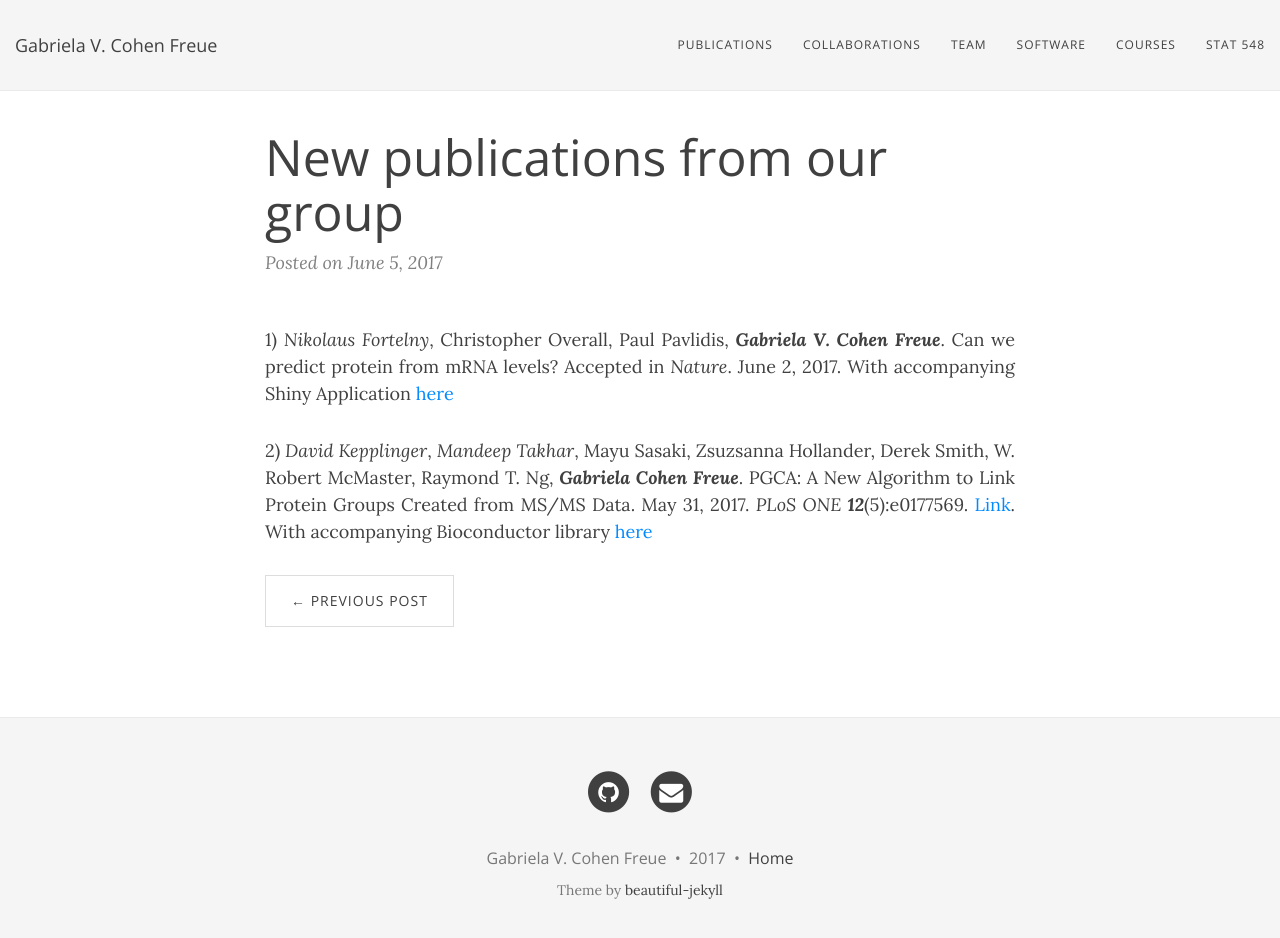
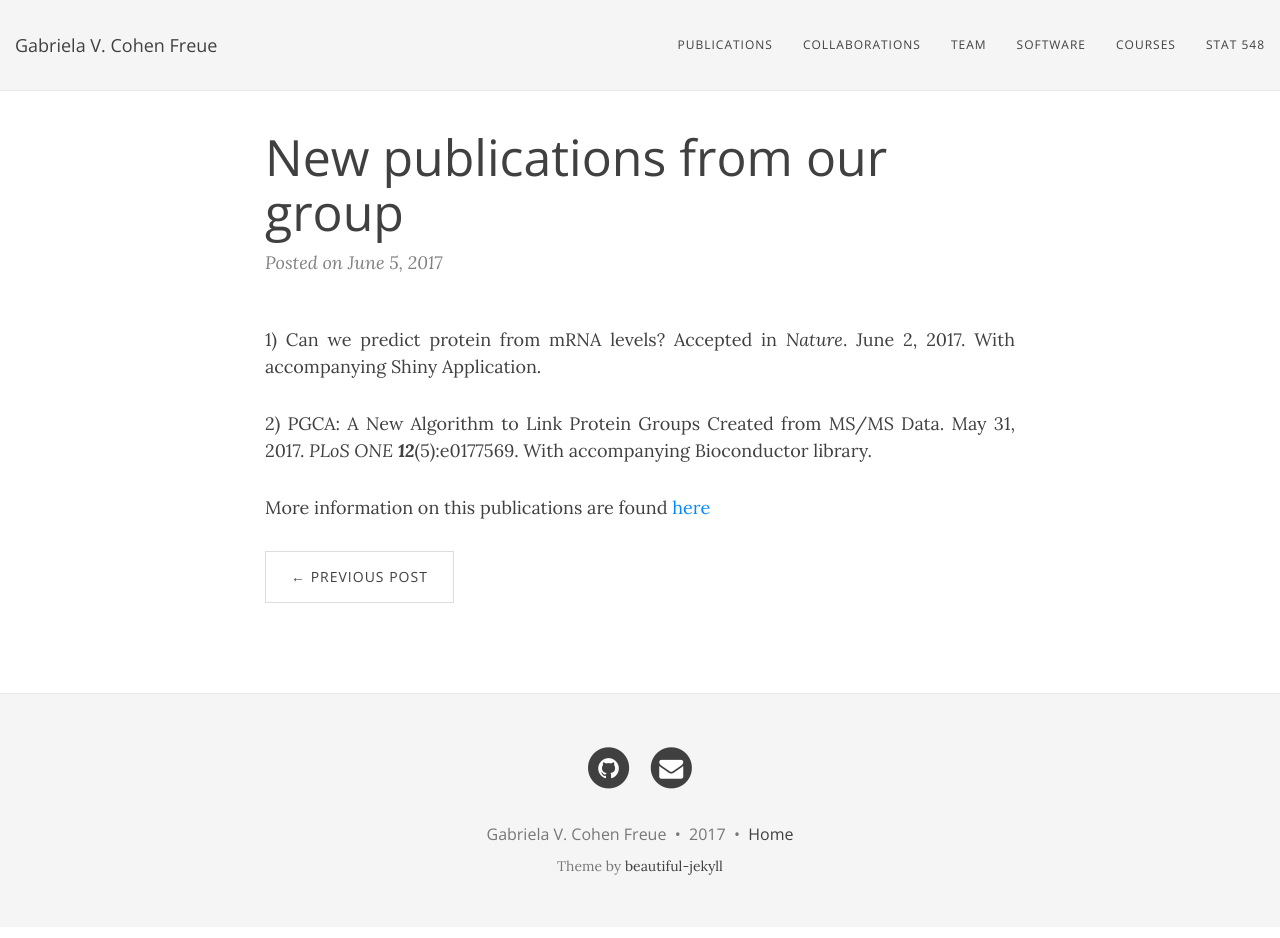
Before and after one commit to gcohenfr/gcohenfr.github.io, a Jekyll site: the page built from _posts/2017-06-05-test-markdown.md, in a window 1280 px wide and 951 px high. Shown: the top 938 px of the window. Built offline with Jekyll 4.4.1, drawn with Linux system fonts in a browser that asks for light colours; nearby versions of some CDN libraries.

Commit message:
Update 2017-06-05-test-markdown.md

```diff
--- a/_posts/2017-06-05-test-markdown.md
+++ b/_posts/2017-06-05-test-markdown.md
@@ -2,7 +2,8 @@
 layout: post
 title: New publications from our group
 ---
+1) Can we predict protein from mRNA levels? Accepted in *Nature*. June 2, 2017. With accompanying Shiny Application.
 
-1) *Nikolaus Fortelny*, Christopher Overall, Paul Pavlidis, ***Gabriela V. Cohen Freue***. Can we predict protein from mRNA levels? Accepted in *Nature*. June 2, 2017. With accompanying Shiny Application [here](https://dakep.shinyapps.io/central-dogma/)
+2) PGCA: A New Algorithm to Link Protein Groups Created from MS/MS Data. May 31, 2017. *PLoS ONE* ***12***(5):e0177569. With accompanying Bioconductor library.
 
-2) *David Kepplinger*, *Mandeep Takhar*, Mayu Sasaki, Zsuzsanna Hollander, Derek Smith, W. Robert McMaster, Raymond T. Ng, ***Gabriela Cohen Freue***. PGCA: A New Algorithm to Link Protein Groups Created from MS/MS Data. May 31, 2017. *PLoS ONE* ***12***(5):e0177569. [Link](https://doi.org/10.1371/journal.pone.0177569). With accompanying Bioconductor library [here](https://bioconductor.org/packages/release/bioc/html/pgca.html)
+More information on this publications are found [here](https://gcohenfr.github.io/pub/)
```
